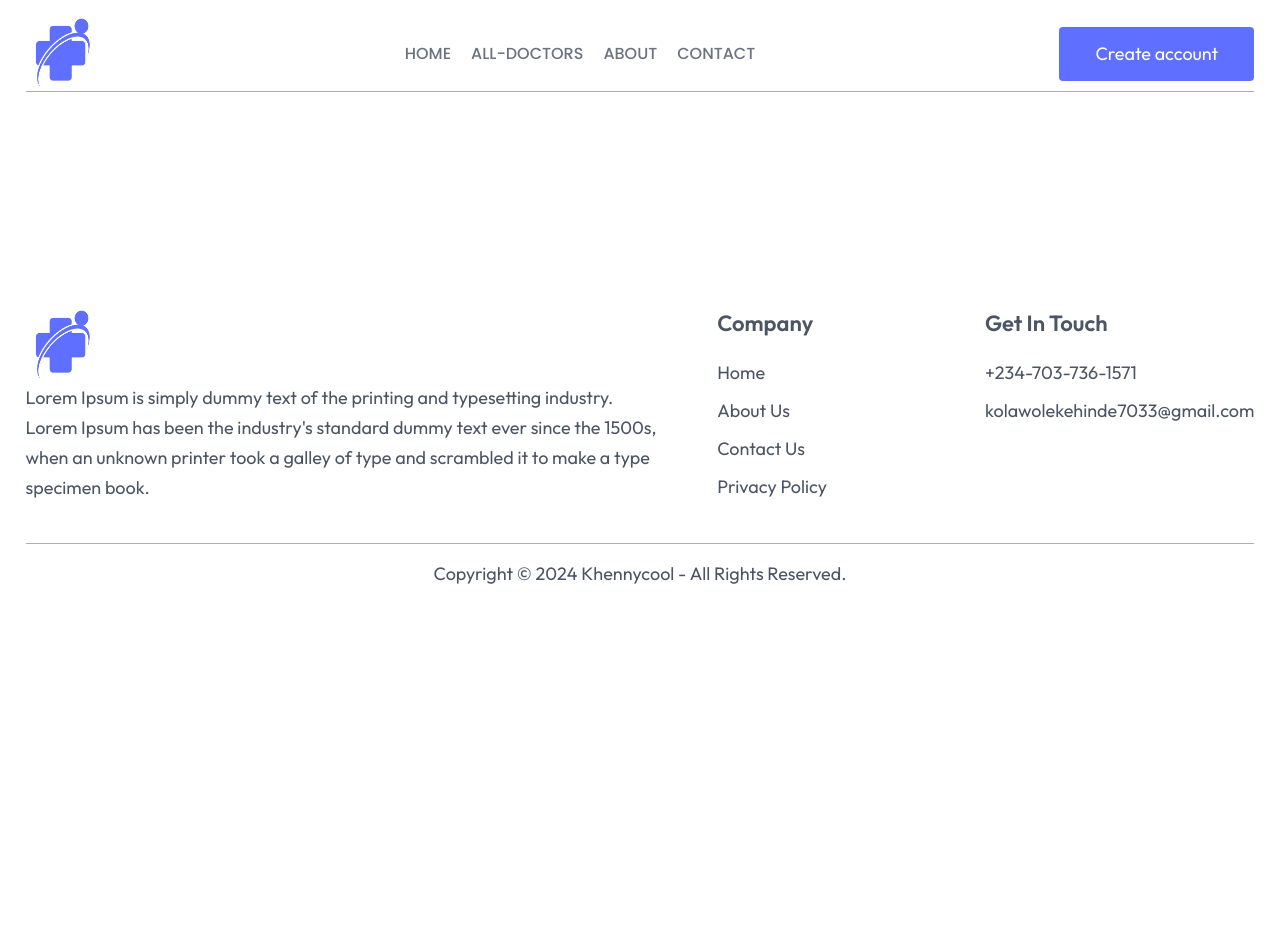
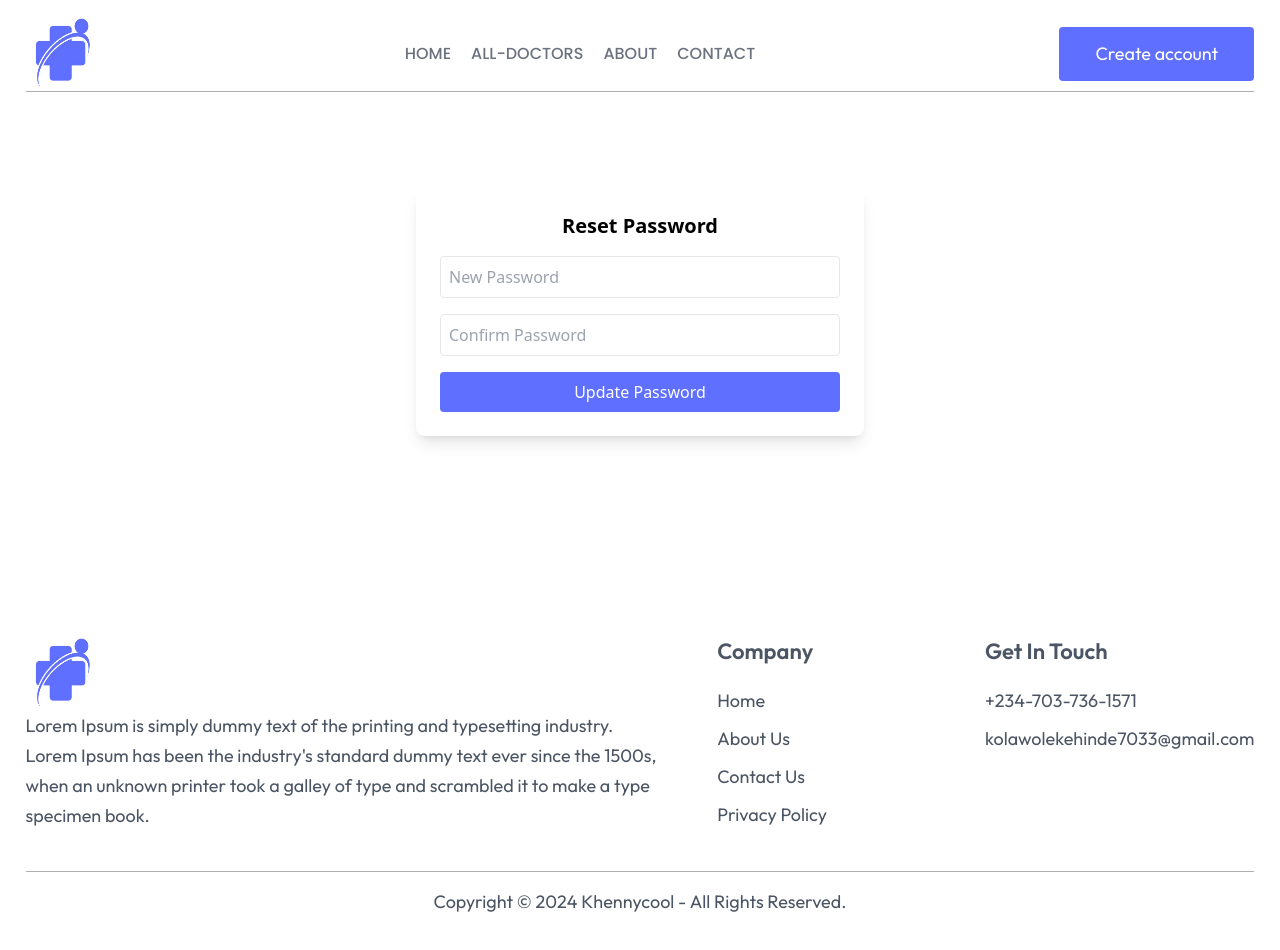
Before and after one commit to Kolawole-kehinde/Doctors-Appointment-App, a React (Vite) app: page /auth/reset-password in a window 1280 px wide. Shown: the top 950 px of the page. Before the commit the page ends 800 px from the top, so only its background shows below. Built offline with nearby package versions, Linux system fonts and the light colour scheme; no server answers; the database is empty.

Commit message:
ResetPasswordPage completed

```diff
--- a/src/App.jsx
+++ b/src/App.jsx
@@ -14,6 +14,7 @@ import Footer from "./Components/layout/Footer";
 import ProtectedRoute from "./Components/ProtectedRoute/ProtectedRoute";
 import ForgotPasswordPage from "./Pages/auth/ForgotPasswordPage";
 import OTPVerificationPage from "./Pages/auth/OTPVerificationPage";
+import ResetPasswordPage from "./Pages/auth/ResetPasswordPage";
 
 const App = () => {
   return (
@@ -27,6 +28,7 @@ const App = () => {
       <Route path="register" element={<RegisterPage />} />
       <Route path="forgot-password" element={<ForgotPasswordPage />} />
       <Route path="/auth/verify-otp" element={<OTPVerificationPage />} />
+      <Route path="/auth/reset-password" element={<ResetPasswordPage />} />
     </Route>
 
     {/* Public Routes */}
--- /dev/null
+++ b/src/Pages/auth/ResetPasswordPage.jsx
@@ -0,0 +1,62 @@
+// ResetPasswordPage.jsx
+import React, { useState } from 'react';
+import { useNavigate } from 'react-router';
+import { supabase } from '../../libs/supabase';
+import toast from 'react-hot-toast';
+
+
+const ResetPasswordPage = () => {
+  const navigate = useNavigate();
+  const [password, setPassword] = useState('');
+  const [confirm, setConfirm] = useState('');
+  const [loading, setLoading] = useState(false);
+
+  const handleReset = async () => {
+    if (password !== confirm) {
+      toast.error("Passwords do not match.");
+      return;
+    }
+
+    setLoading(true);
+    const { error } = await supabase.auth.updateUser({ password });
+
+    if (error) {
+      toast.error("Reset failed.");
+    } else {
+      toast.success("Password updated! Please log in.");
+      navigate("/auth/login");
+    }
+    setLoading(false);
+  };
+
+  return (
+    <div className="max-w-md mx-auto mt-20 p-6 bg-white shadow-lg rounded-lg space-y-4">
+      <h2 className="text-xl font-semibold text-center">Reset Password</h2>
+
+      <input
+        type="password"
+        placeholder="New Password"
+        value={password}
+        onChange={(e) => setPassword(e.target.value)}
+        className="w-full p-2 border rounded"
+      />
+      <input
+        type="password"
+        placeholder="Confirm Password"
+        value={confirm}
+        onChange={(e) => setConfirm(e.target.value)}
+        className="w-full p-2 border rounded"
+      />
+
+      <button
+        onClick={handleReset}
+        className="w-full bg-primary text-white py-2 rounded"
+        disabled={loading}
+      >
+        {loading ? "Updating..." : "Update Password"}
+      </button>
+    </div>
+  );
+};
+
+export default ResetPasswordPage;
```
